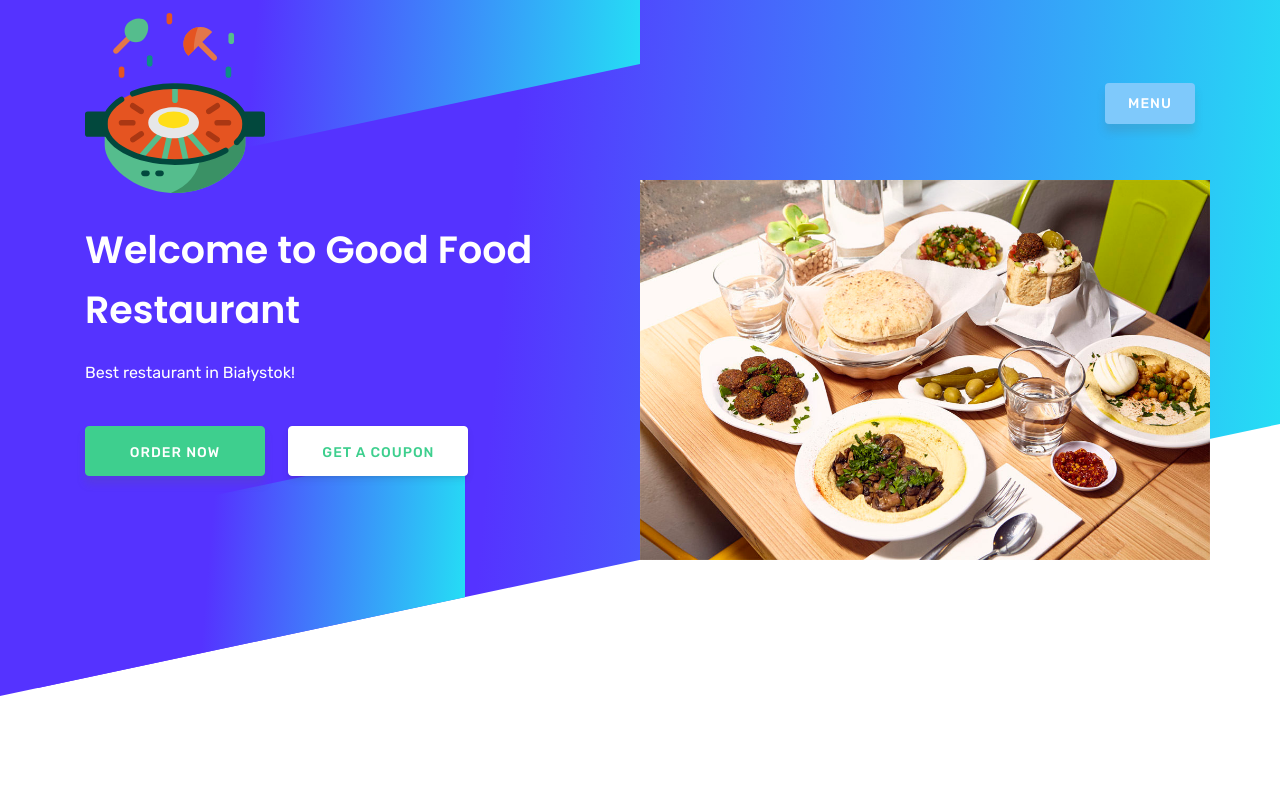
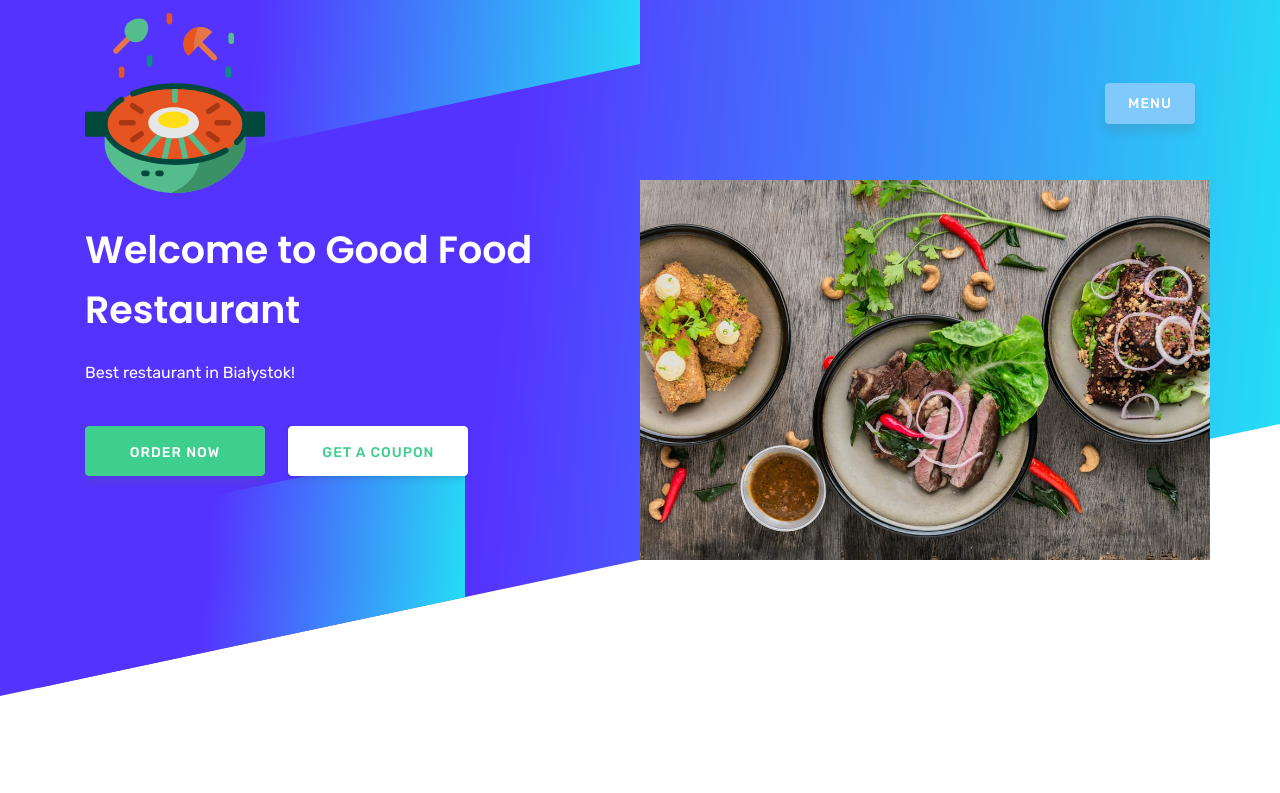
Before and after one commit to tomekomel/good-food, a plain HTML site: page index.html in a window 1280 px wide. Shown: the top 793 px of the page. Drawn offline with Linux system fonts and the light colour scheme; files whose address does not match are found by name.

Commit message:
feat: add some photos

```diff
--- a/index.html
+++ b/index.html
@@ -93,7 +93,7 @@
           </div>
           <div class="col-lg-6 col-md-12 col-xs-12 p-0">
             <div class="intro-img">
-              <img src="img/bialrestaurant2.jpg" alt="" />
+              <img src="img/bialrestaurant3.jpg" alt="" />
             </div>
           </div>
         </div>
```
Also changed, not shown: img/bialrestaurant3.jpg (added).
